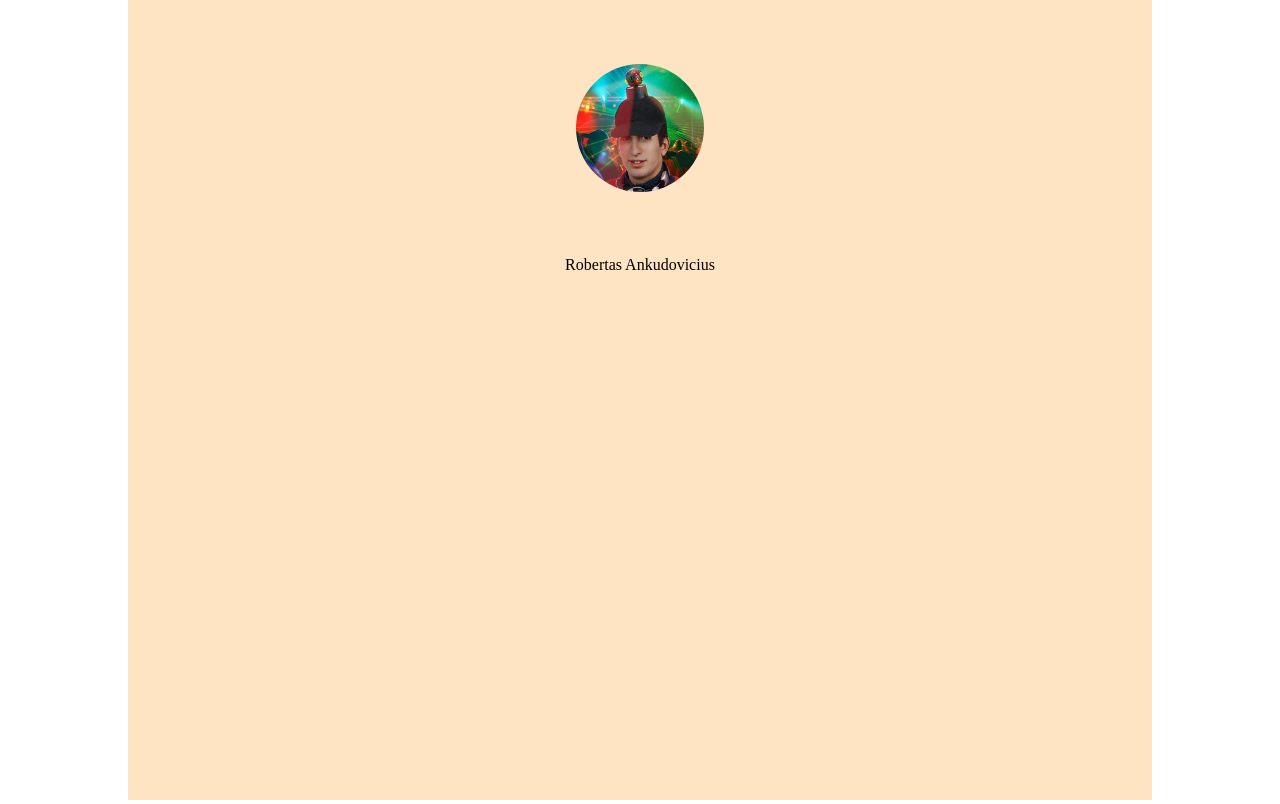
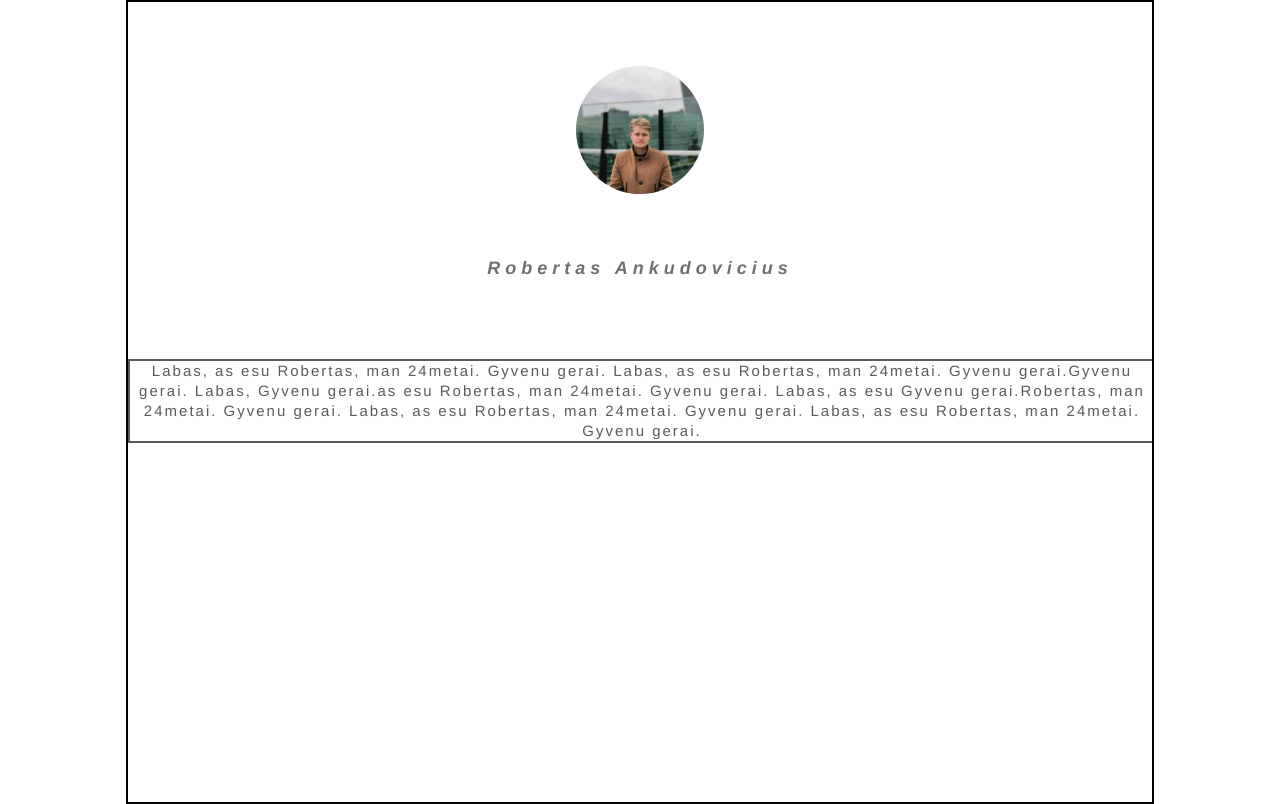
Before and after one commit to robertasRobotas/cv, a plain HTML site: page index.html in a window 1280 px wide. Drawn offline with Linux system fonts and the light colour scheme.

Commit message:
Added main ingo

```diff
--- a/index.html
+++ b/index.html
@@ -10,7 +10,15 @@
   <body>
     <div class="container">
       <div class="profilePicture"></div>
-      <div class="name">Robertas Ankudovicius</div>
+      <div class="userName">Robertas Ankudovicius</div>
+      <div class="description">
+        Labas, as esu Robertas, man 24metai. Gyvenu gerai. Labas, as esu
+        Robertas, man 24metai. Gyvenu gerai.Gyvenu gerai. Labas, Gyvenu gerai.as
+        esu Robertas, man 24metai. Gyvenu gerai. Labas, as esu Gyvenu
+        gerai.Robertas, man 24metai. Gyvenu gerai. Labas, as esu Robertas, man
+        24metai. Gyvenu gerai. Labas, as esu Robertas, man 24metai. Gyvenu
+        gerai.
+      </div>
     </div>
   </body>
 </html>
--- a/styles.css
+++ b/styles.css
@@ -7,13 +7,19 @@ body {
   overflow: auto;
   width: 80%;
   height: 100vh;
-  background-color: bisque;
   margin: auto;
+  border: solid 2px;
 }
 
-.name {
+.userName {
+  color: #707070;
   text-align: center;
   padding-top: 4rem;
+  font-family: 'Helvetica Neue';
+  font-style: italic;
+  font-weight: 700;
+  letter-spacing: 5px;
+  font-size: 18px;
 }
 
 .profilePicture {
@@ -21,7 +27,20 @@ body {
   margin-top: 4rem;
   height: 8rem;
   width: 8rem;
-  background-image: url('picture.png');
+  background-image: url('userPhoto.jpeg');
   background-size: cover;
   border-radius: 50%;
 }
+
+.description {
+  color: #5c5b5b;
+  margin-top: 80px;
+  width: 100%;
+  border: solid 2px;
+  text-align: center;
+  letter-spacing: 2px;
+  line-height: 20px;
+  font-size: 15px;
+  font-family: 'Helvetica Neue';
+  font-weight: 500;
+}
```
Also changed, not shown: picture.png (deleted), userPhoto.jpeg (added), 1 other file.
